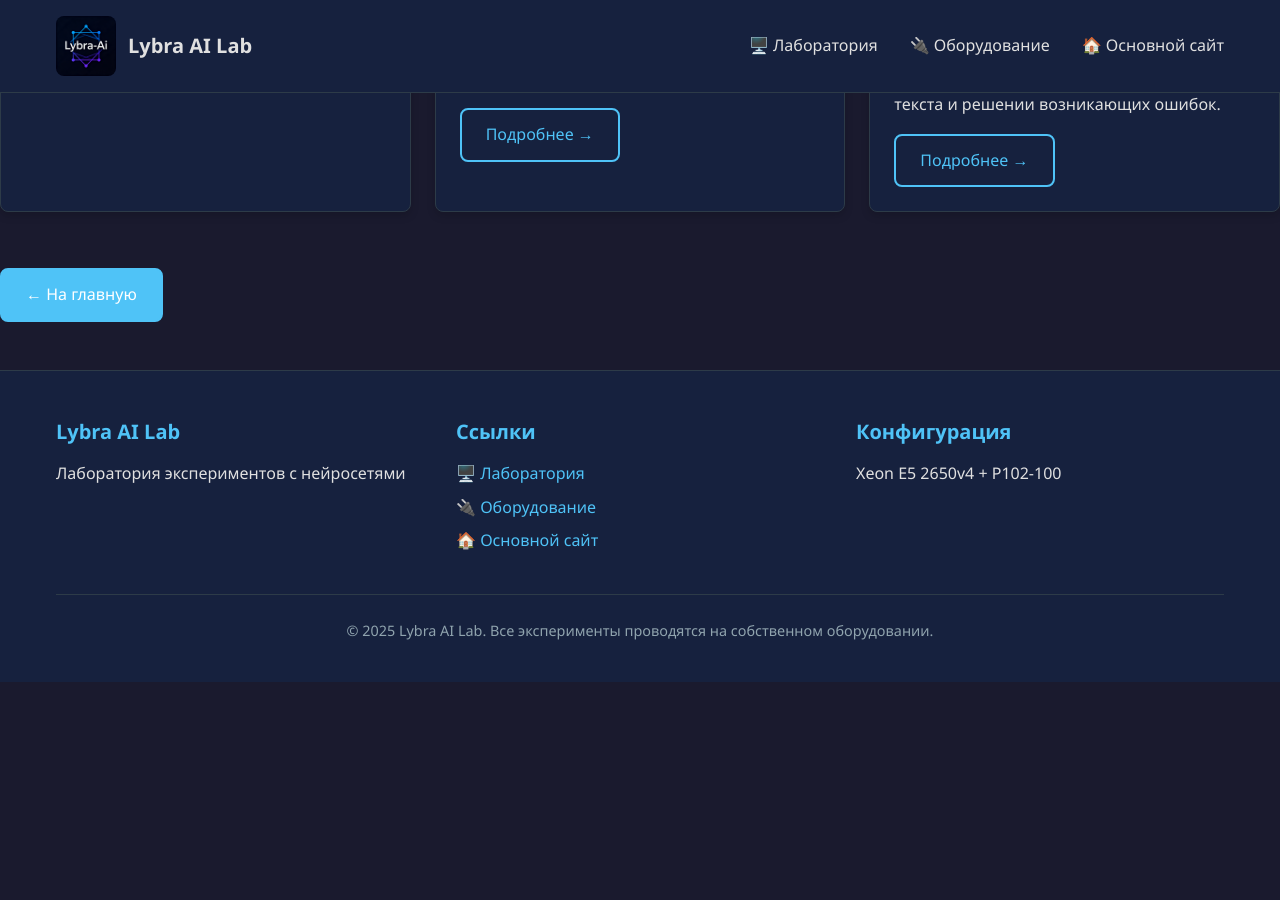
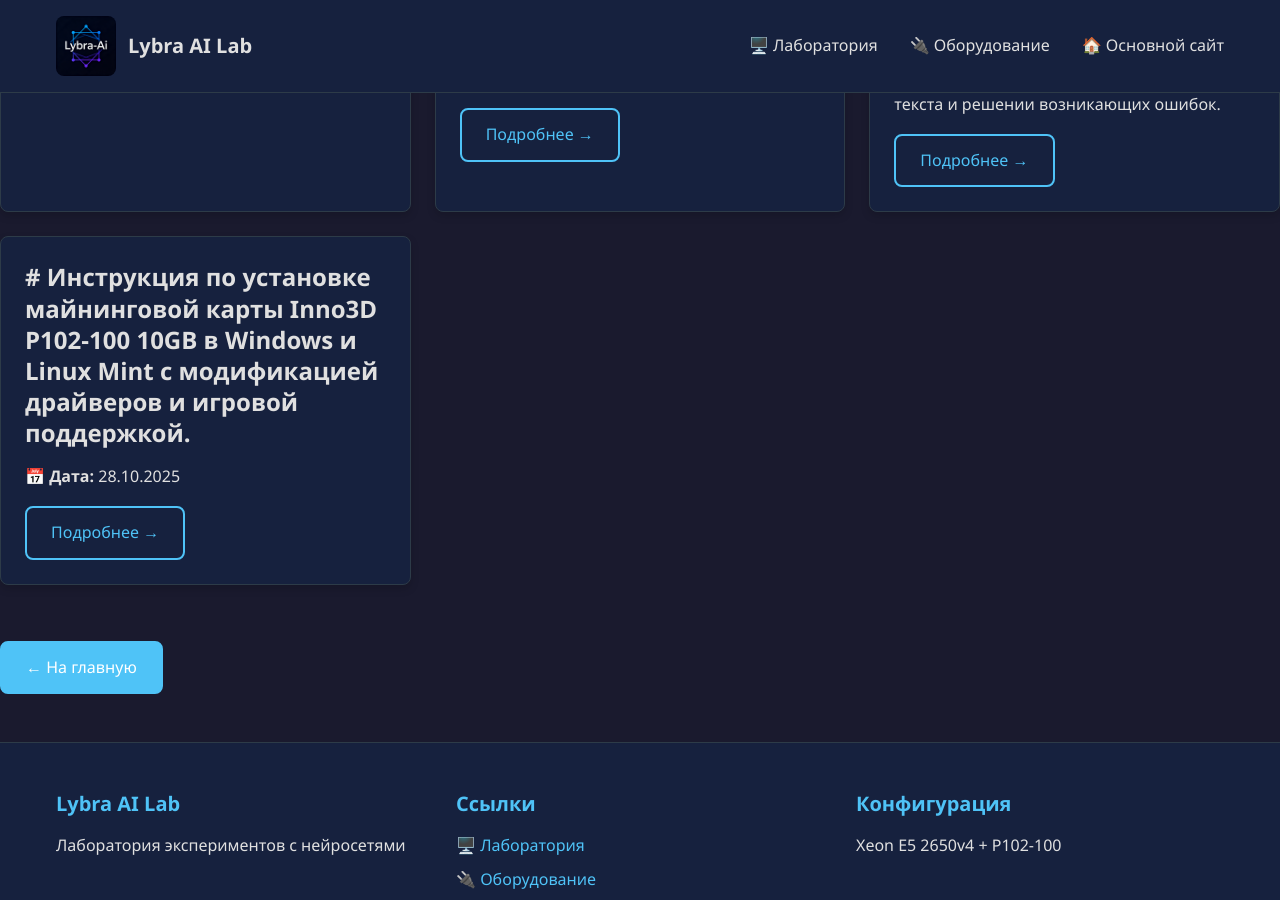
Before and after one commit to lybra-bee/lybra-ai-lab, a Jekyll site: the page built from experiments.md, in a window 1280 px wide and 900 px high, scrolled down 457 px. Built offline with Jekyll 4.4.1, drawn with Linux system fonts in a browser that asks for light colours; before the commit the page ends 1139 px from its top, so only the background shows below that.

Commit message:
Update 2025-10-28_setup_p102-100.md

```diff
--- a/_experiments/2025-10-28_setup_p102-100.md
+++ b/_experiments/2025-10-28_setup_p102-100.md
@@ -1,5 +1,8 @@
-# Инструкция по установке майнинговой карты Inno3D P102-100 10GB в Windows и Linux Mint с модификацией драйверов и игровой поддержкой.
-
+---
+layout: experiment
+title: "
+# Инструкция по установке майнинговой карты Inno3D P102-100 10GB в Windows и Linux Mint с модификацией драйверов и игровой поддержкой."
+date: 2025-10-28
 ---
 
 ## Введение
```
